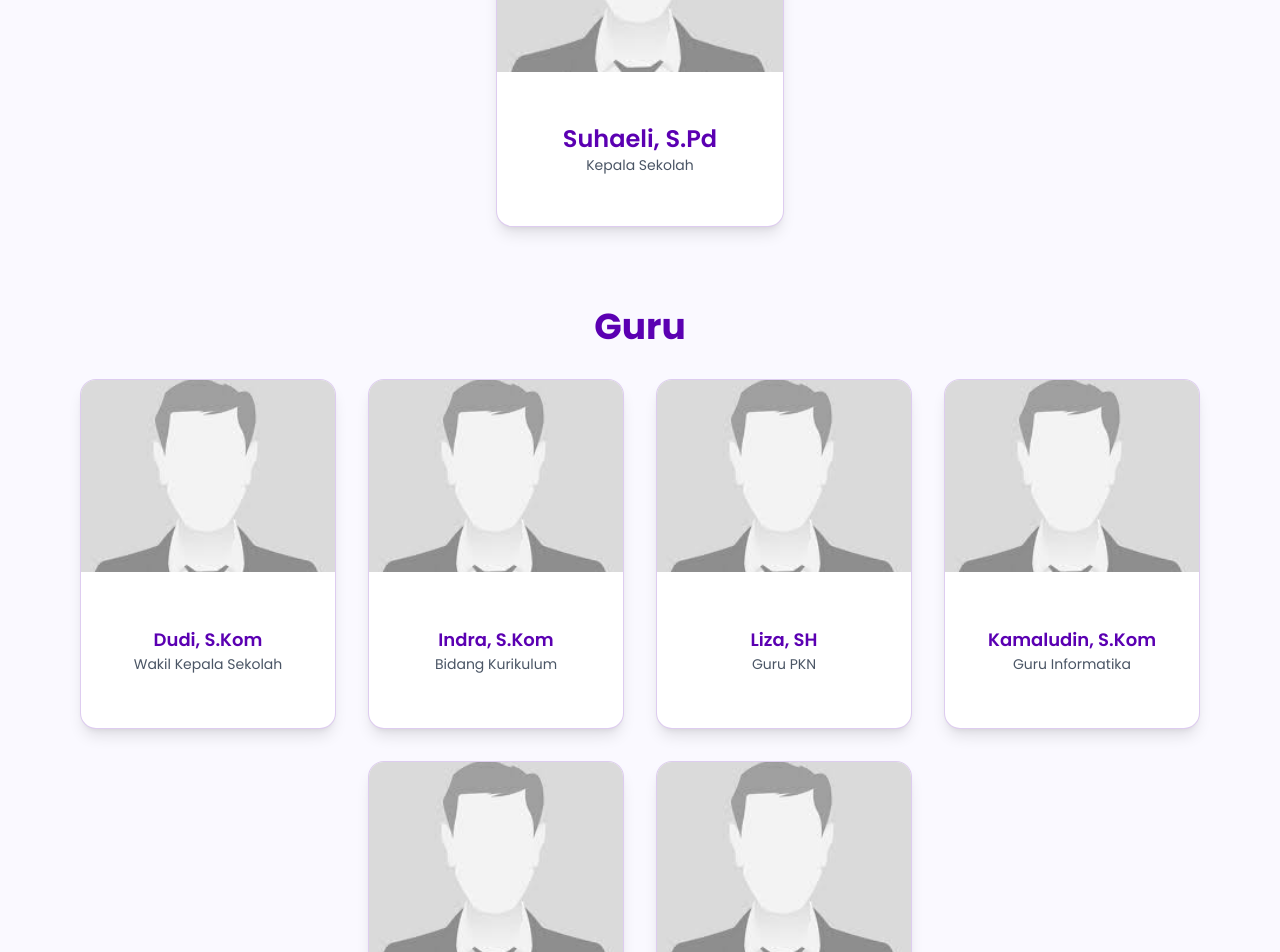
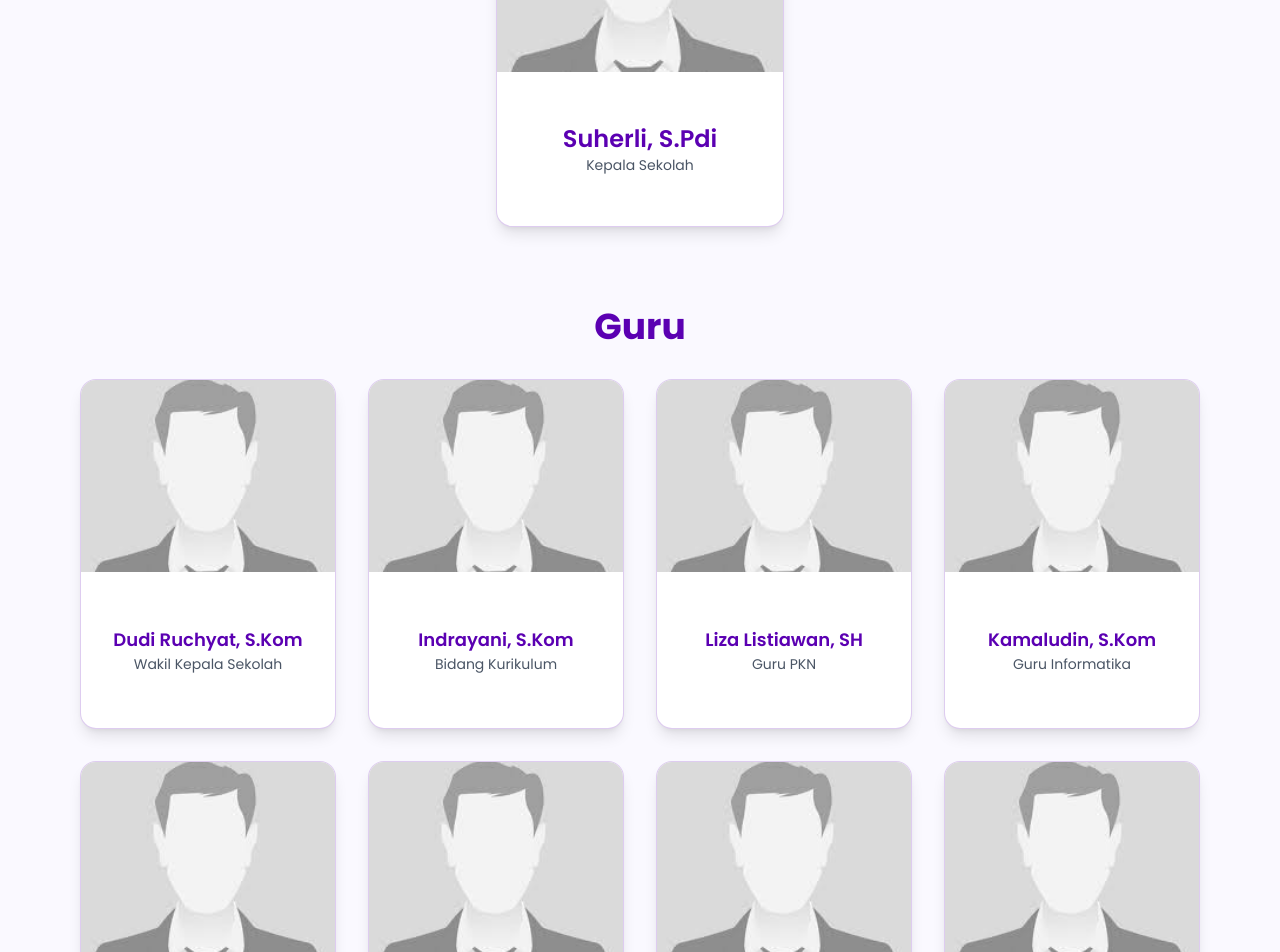
Before and after one commit to ahaydeid/web-profile-albadar, a Next.js app: page /tentang/gurustaff in a window 1280 px wide. Shown: the part 560-1512 px from the top of the page. Built offline with nearby package versions, Linux system fonts and the light colour scheme.

Commit message:
Update nama-nama guru

```diff
--- a/app/tentang/gurustaff/page.tsx
+++ b/app/tentang/gurustaff/page.tsx
@@ -2,17 +2,23 @@ import Image from "next/image";
 
 export default function GuruStafPage() {
   const guru = [
-    { nama: "Dudi, S.Kom", jabatan: "Wakil Kepala Sekolah", img: "/assets/images/images.jpeg" },
-    { nama: "Indra, S.Kom", jabatan: "Bidang Kurikulum", img: "/assets/images/images.jpeg" },
-    { nama: "Liza, SH", jabatan: "Guru PKN", img: "/assets/images/images.jpeg" },
+    { nama: "Dudi Ruchyat, S.Kom", jabatan: "Wakil Kepala Sekolah", img: "/assets/images/images.jpeg" },
+    { nama: "Indrayani, S.Kom", jabatan: "Bidang Kurikulum", img: "/assets/images/images.jpeg" },
+    { nama: "Liza Listiawan, SH", jabatan: "Guru PKN", img: "/assets/images/images.jpeg" },
     { nama: "Kamaludin, S.Kom", jabatan: "Guru Informatika", img: "/assets/images/images.jpeg" },
+    { nama: "Fahmil Ilmi, S.Pd", jabatan: "Guru Manajemen", img: "/assets/images/images.jpeg" },
     { nama: "Ahadi, S.Kom", jabatan: "Guru Coding", img: "/assets/images/images.jpeg" },
+    { nama: "Gusti Ario GM, S.Kom", jabatan: "Guru Informatika", img: "/assets/images/images.jpeg" },
     { nama: "Risa, S.Pd", jabatan: "Guru Bahasa Inggris", img: "/assets/images/images.jpeg" },
   ];
 
   const staf = [
-    { nama: "Gusti", jabatan: "Staf Lab Komputer", img: "/assets/images/images.jpeg" },
-    { nama: "Akbar", jabatan: "Staf Tata Usaha", img: "/assets/images/images.jpeg" },
+    { nama: "Ahmad Rifai, S.Pd", jabatan: "Kepala Tata Usaha", img: "/assets/images/images.jpeg" },
+    { nama: "Ahmad Idham", jabatan: "Staff Administrasi", img: "/assets/images/images.jpeg" },
+    { nama: "Adam Lesmana", jabatan: "Administrasi Kesiswaan", img: "/assets/images/images.jpeg" },
+    { nama: "Hambali, S.Pdi", jabatan: "Staf Tata Usaha", img: "/assets/images/images.jpeg" },
+    { nama: "Samsul", jabatan: "Keamanan", img: "/assets/images/images.jpeg" },
+    { nama: "Suryana", jabatan: "Tata Kelola Kebersihan", img: "/assets/images/images.jpeg" },
   ];
 
   return (
@@ -37,7 +43,7 @@ export default function GuruStafPage() {
                 <div className="absolute inset-0 bg-gradient-to-t from-[#5b00b2]/60 via-transparent opacity-0 group-hover:opacity-100 transition"></div>
               </div>
               <div className="p-4 text-center flex-grow flex flex-col justify-center">
-                <h2 className="text-2xl font-semibold text-[#5b00b2]">Suhaeli, S.Pd</h2>
+                <h2 className="text-2xl font-semibold text-[#5b00b2]">Suherli, S.Pdi</h2>
                 <p className="text-sm text-gray-600">Kepala Sekolah</p>
               </div>
             </div>
```
